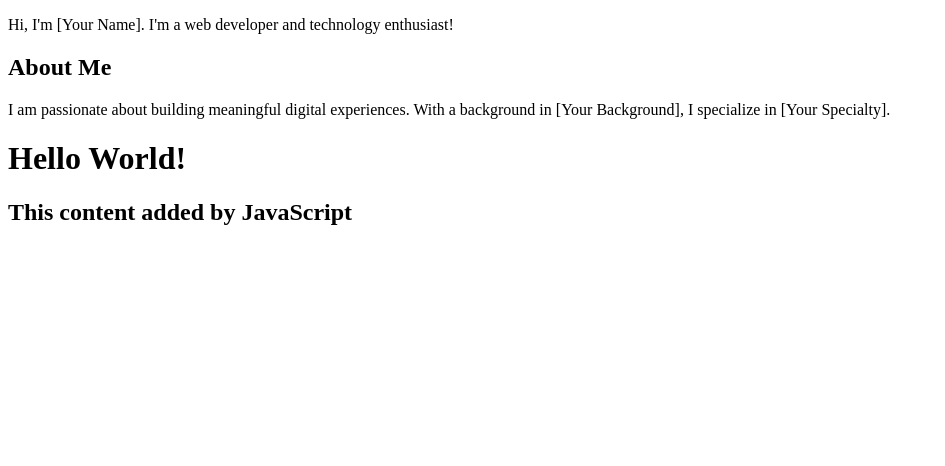
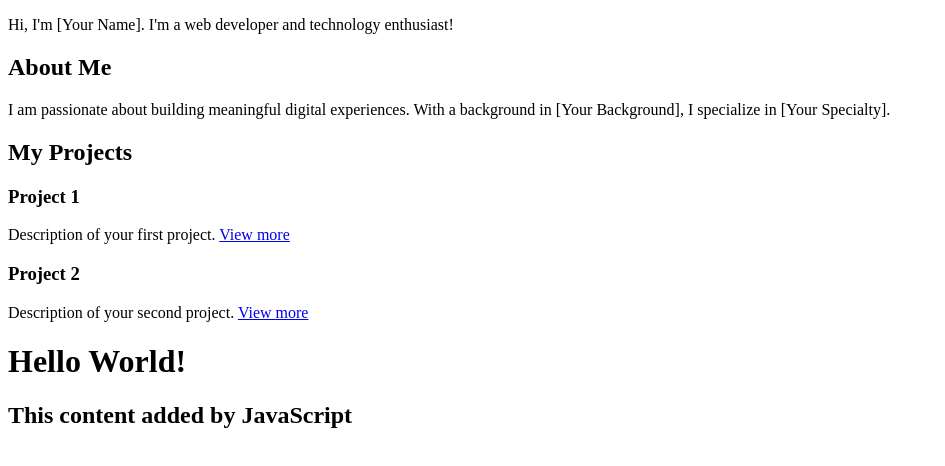
Before and after one commit to BlairCrumbly/my-personal-website, a plain HTML site: page index.html in a window 1280 px wide. Shown: the whole page, without its empty margins (0-945 px from the left). Drawn offline with Linux system fonts and the light colour scheme.

Commit message:
projects section added

```diff
--- a/index.html
+++ b/index.html
@@ -11,6 +11,17 @@
         <h2>About Me</h2>
         <p>I am passionate about building meaningful digital experiences. With a background in [Your Background], I specialize in [Your Specialty].</p>
       </section>
+      <section id="projects">
+        <h2>My Projects</h2>
+        <div class="project">
+          <h3>Project 1</h3>
+          <p>Description of your first project. <a href="#">View more</a></p>
+        </div>
+        <div class="project">
+          <h3>Project 2</h3>
+          <p>Description of your second project. <a href="#">View more</a></p>
+        </div>
+      </section>
   </header>
   </head>
   <body>
```
